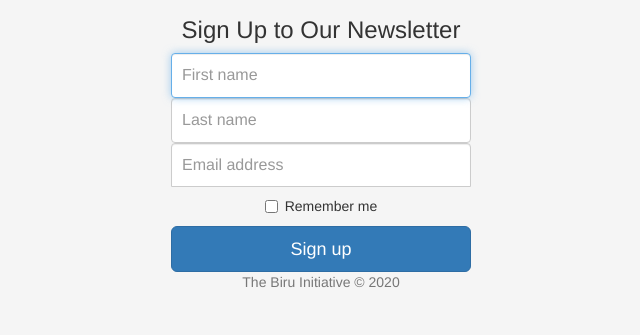
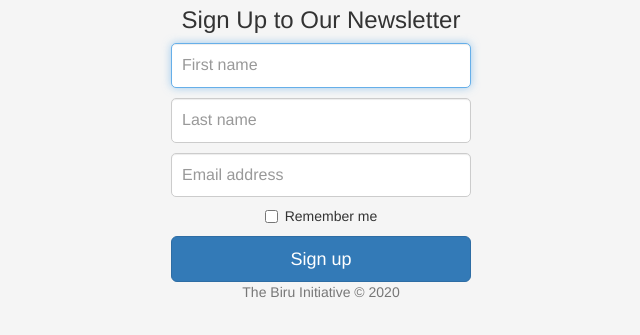
Before and after one commit to clement0010/tbi_subscription_form, a website: page signup.html in a window 1280 px wide. Shown: the part 329-664 px from the top of the page, without its empty margins (319-959 px from the left). Drawn offline with nearby package versions, Linux system fonts and the light colour scheme.

Commit message:
change style

```diff
--- a/public/css/styles.css
+++ b/public/css/styles.css
@@ -39,11 +39,9 @@ body {
 }
 .form-signin input[type="email"] {
   margin-bottom: -1px;
-  border-bottom-right-radius: 0;
-  border-bottom-left-radius: 0;
+  border-radius: 5px;
 }
-.form-signin input[type="password"] {
+.form-signin input[type="text"] {
   margin-bottom: 10px;
-  border-top-left-radius: 0;
-  border-top-right-radius: 0;
+  border-radius: 5px;
 }
```
